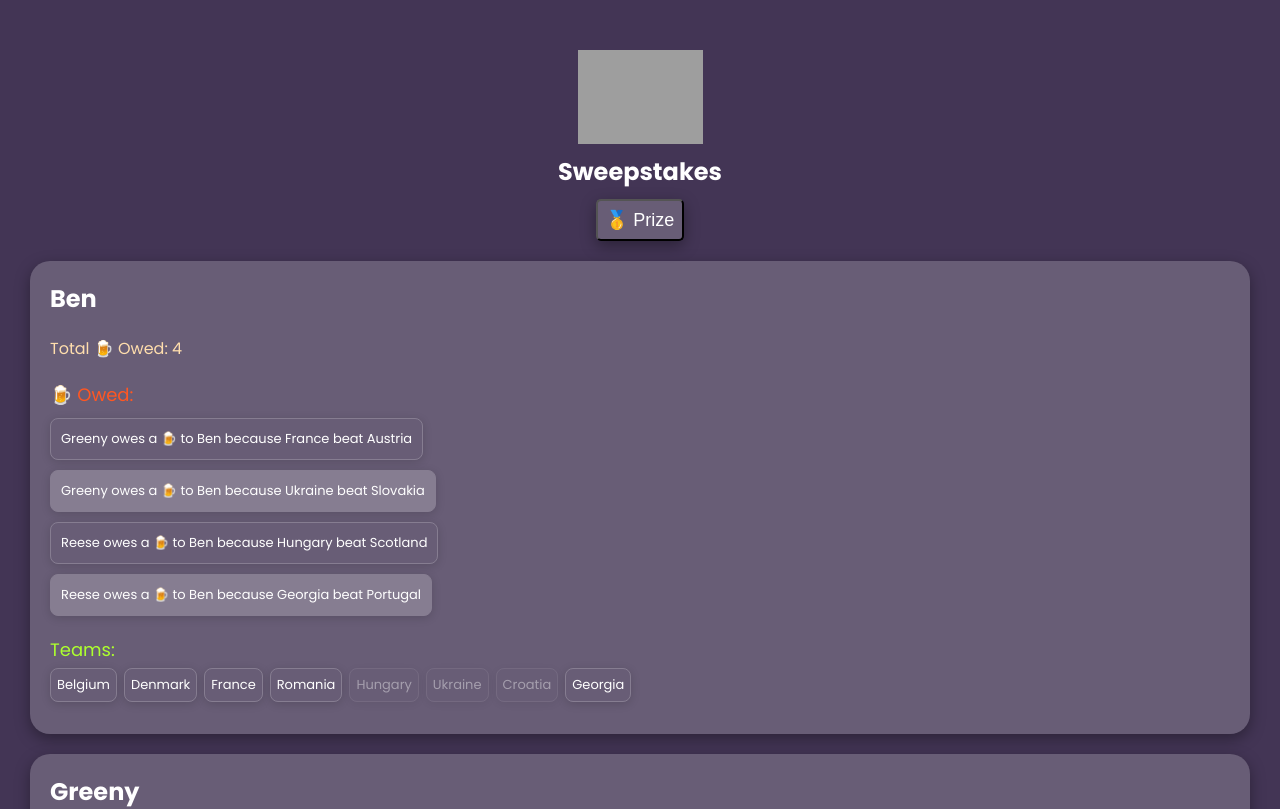
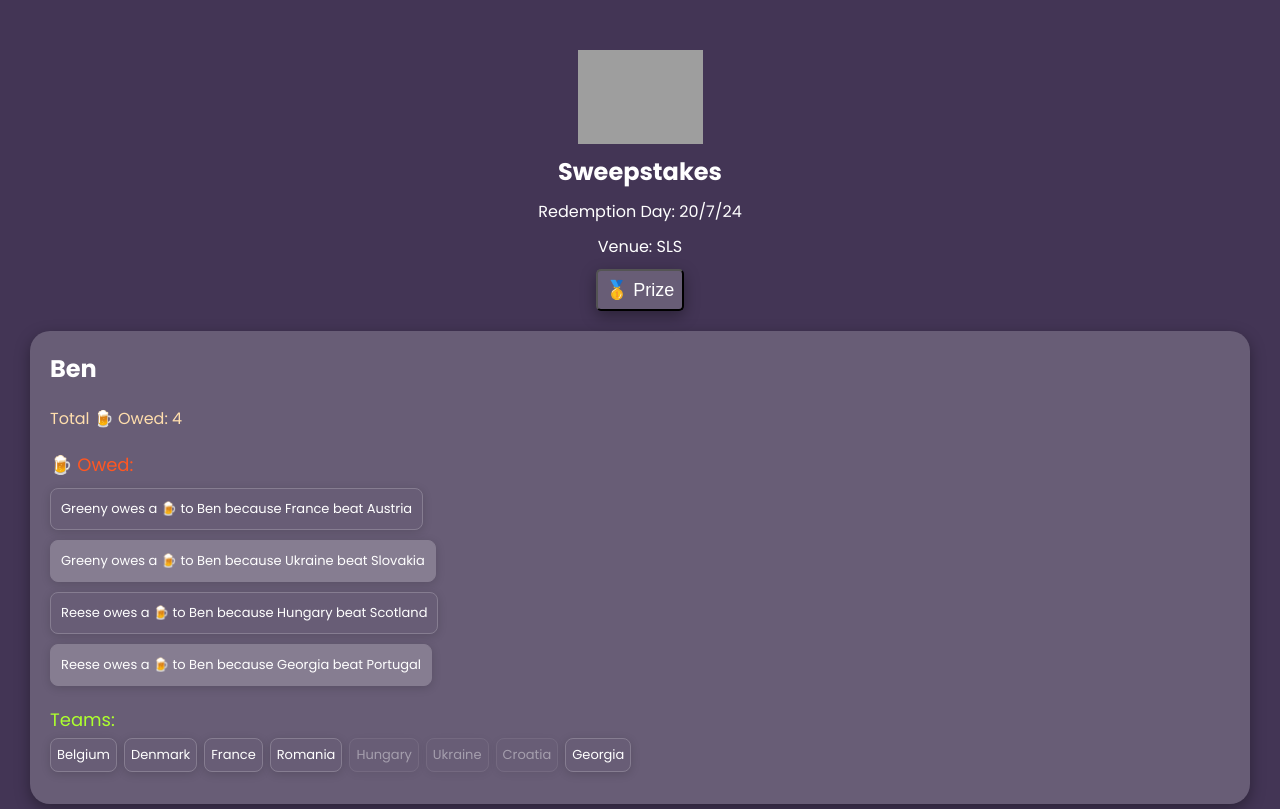
Before and after one commit to marcus-agrippa/euro-sweepstakes, a React (Create React App) app: page / in a window 1280 px wide. Shown: the top 809 px of the page. Built offline with nearby package versions, Linux system fonts and the light colour scheme; grey boxes are pictures that could not be loaded; the HTML template or start-up script is replaced by a standard one.

Commit message:
add date and venue for redemption night

```diff
--- a/src/App.css
+++ b/src/App.css
@@ -92,3 +92,7 @@ body {
 .fixtures-sup {
   font-size: 8px;
 }
+
+.event-details {
+  color: #fff;
+}
--- a/src/App.js
+++ b/src/App.js
@@ -75,6 +75,8 @@ const App = () => {
       <div className='flex'>
         <img src='/euro-logo.png' width={'125px'} alt='' />
         <h2 className='app-heading'>Sweepstakes</h2>
+        <p className='event-details'>Redemption Day: 20/7/24</p>
+        <p className='event-details'>Venue: SLS</p>
         <button className='button' popovertarget='my-popover'>
           🥇 Prize
         </button>
```
